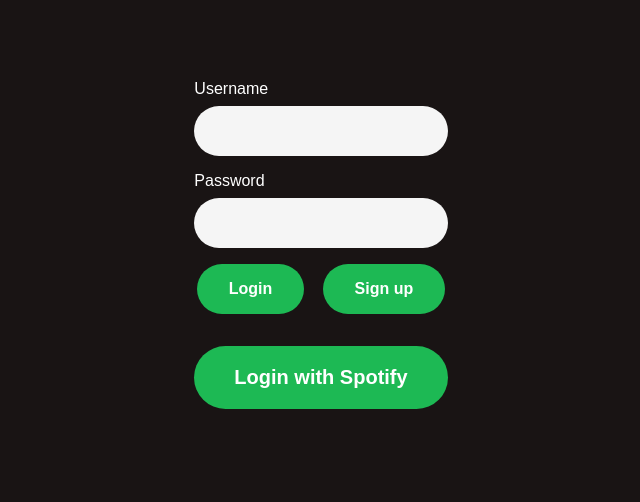
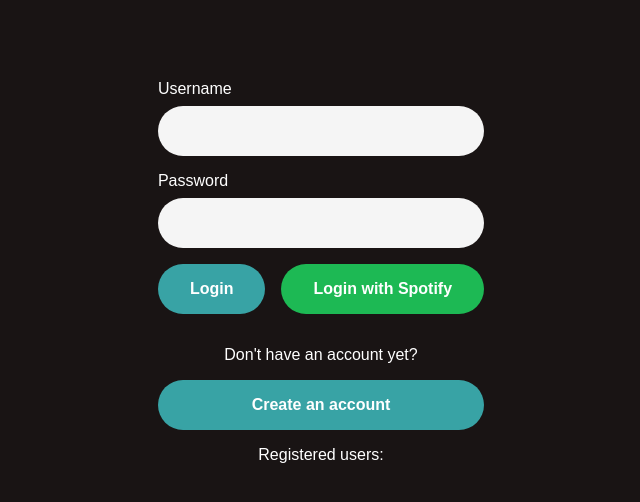
Before and after one commit to LeeSimonH/TuneIn, a React (Create React App) app: page / in a window 1280 px wide. Shown: the top 502 px of the page, without its empty margins (319-959 px from the left). Built offline with nearby package versions, Linux system fonts and the light colour scheme.

Commit message:
Can now log in without a Spotify account, but login with a non-Spotify account is currently holding state in the frontend and not registering users into a database.

```diff
--- a/src/App.scss
+++ b/src/App.scss
@@ -7,6 +7,10 @@
 * {
   font-family: 'Proxima Nova', sans-serif;
   color: white;
+}
+
+.app-link {
+  font-size: 16px;
 }
 
 header.login-form {
@@ -55,19 +59,29 @@
     margin-bottom: 1em;
   }
 
+  div#sign-up {
+    display: flex;
+    flex-direction: column;
+    align-items: center;
+
+    button {
+      align-self: stretch;
+    }
+  }
+
   button {
     font-weight: 600;
     font-size: 16px;
-    background-color: $spotify-green ;
+    background-color: $turqoise;
     padding: 1em 2em;
     border: none;
     border-radius: 2em;
     cursor: pointer;
   }
 
-  a {
+    #spotify-login,
+    a {
     font-weight: 600;
-    font-size: 125%;
     text-decoration: none;
     display: inline-block;
     background: $spotify-green;
@@ -109,10 +123,6 @@
       margin:0
     }
   }
-}
-
-.app-link {
-  color: $base-color;
 }
 
 .nav {
--- a/src/containers/Login.js
+++ b/src/containers/Login.js
@@ -4,51 +4,176 @@
 import { accessToken } from '../spotify';
 
 export default function Login() {
+  const [token, setToken] = useState(null);
+  const [signingUp, setSigningUp] = useState(false);
+
   const [loggedIn, setLoggedIn] = useState(false);
-  const [token, setToken] = useState(null);
+  const [username, setUsername] = useState('');
+  const [password, setPassword] = useState('');
+
+  const [registeredUsers, setRegisteredUsers] = useState([]);
 
   useEffect(() => {
     setToken(accessToken);
   }, []);
 
-  return (
-    <header className="login-form">
-      <form autoComplete="off">
+  function Login() {
+    function handleLogin(e) {
+      e.preventDefault();
+
+      const user = { username, password };
+      for (const {
+        username: registeredUsername,
+        password: registeredPass,
+      } of registeredUsers) {
+        if (username == registeredUsername && password == registeredPass) {
+          return setLoggedIn(true);
+        }
+      }
+
+      return alert('You need to register a new user.');
+    }
+
+    return (
+      <form autoComplete="off" onSubmit={handleLogin}>
         <div className="login-input">
-          <label for="username">Username</label>
+          <label htmlFor="username">Username</label>
           <input
             id="username"
             type="text"
             placeholder=""
             name="username"
+            value={username}
+            onChange={(e) => setUsername(e.target.value)}
             required
           ></input>
         </div>
 
         <div className="login-input">
-          <label for="password">Password </label>
+          <label htmlFor="password">Password </label>
           <input
             id="password"
             type="password"
             minLength={8}
             placeholder=""
             name="password"
+            value={password}
+            onChange={(e) => setPassword(e.target.value)}
+            required
+          ></input>
+        </div>
+
+        <div>
+          {!token && !loggedIn ? (
+            <div id="login-btns">
+              <button className="app-link" type="submit">
+                Login
+              </button>
+              {SpotifyLoginBtn()}
+            </div>
+          ) : (
+            <Navigate to="home" replace={true} />
+          )}
+
+          <div id="sign-up">
+            <p>Don't have an account yet?</p>
+            <button className="app-link" onClick={() => setSigningUp(true)}>
+              Create an account
+            </button>
+          </div>
+        </div>
+      </form>
+    );
+  }
+
+  function SignUp() {
+    function handleSignup(e) {
+      e.preventDefault();
+
+      const user = { username, password };
+      if (username.trim() != '' && password.trimEnd() != '') {
+        if (
+          registeredUsers.some(
+            ({ registeredUsername }) => registeredUsername == username
+          )
+        ) {
+          return alert('This username as already been registered.');
+        }
+
+        setRegisteredUsers((prevUsers) => [...prevUsers, user]);
+
+        console.log('new user created!', user);
+
+        setUsername('');
+        setPassword('');
+
+        setSigningUp(false);
+      }
+    }
+
+    return (
+      <form autoComplete="off" onSubmit={handleSignup}>
+        <div className="login-input">
+          <label htmlFor="username">Username</label>
+          <input
+            id="username"
+            type="text"
+            placeholder=""
+            name="username"
+            value={username}
+            onChange={(e) => setUsername(e.target.value)}
+            required
+          ></input>
+        </div>
+
+        <div className="login-input">
+          <label htmlFor="password">Password </label>
+          <input
+            id="password"
+            type="password"
+            minLength={8}
+            placeholder=""
+            name="password"
+            value={password}
+            onChange={(e) => setPassword(e.target.value)}
             required
           ></input>
         </div>
 
         <div id="login-btns">
-          <button type="submit">Login</button>
-          <button>Sign up</button>
+          <button type="submit">Sign Up</button>
         </div>
-        {!token && !loggedIn ? (
-          <a className="app-link" href="http://localhost:8080/auth/login">
-            Login with Spotify
-          </a>
-        ) : (
-          <Navigate to="home" replace={true} />
-        )}
       </form>
+    );
+  }
+
+  function SpotifyLoginBtn() {
+    return (
+      <a
+        id="spotify-login"
+        className="app-link"
+        href="http://localhost:8080/auth/login"
+      >
+        Login with Spotify
+      </a>
+    );
+  }
+
+  return (
+    <header className="login-form">
+      {signingUp ? SignUp() : Login()}
+      <div>
+        <p>Registered users:</p>
+        {registeredUsers.map((userObj, i) => {
+          return (
+            <div key={i}>
+              <span>Username: {userObj.username}</span>
+              <br></br>
+              <span>Password: {userObj.password}</span>
+            </div>
+          );
+        })}
+      </div>
     </header>
   );
 }
```
